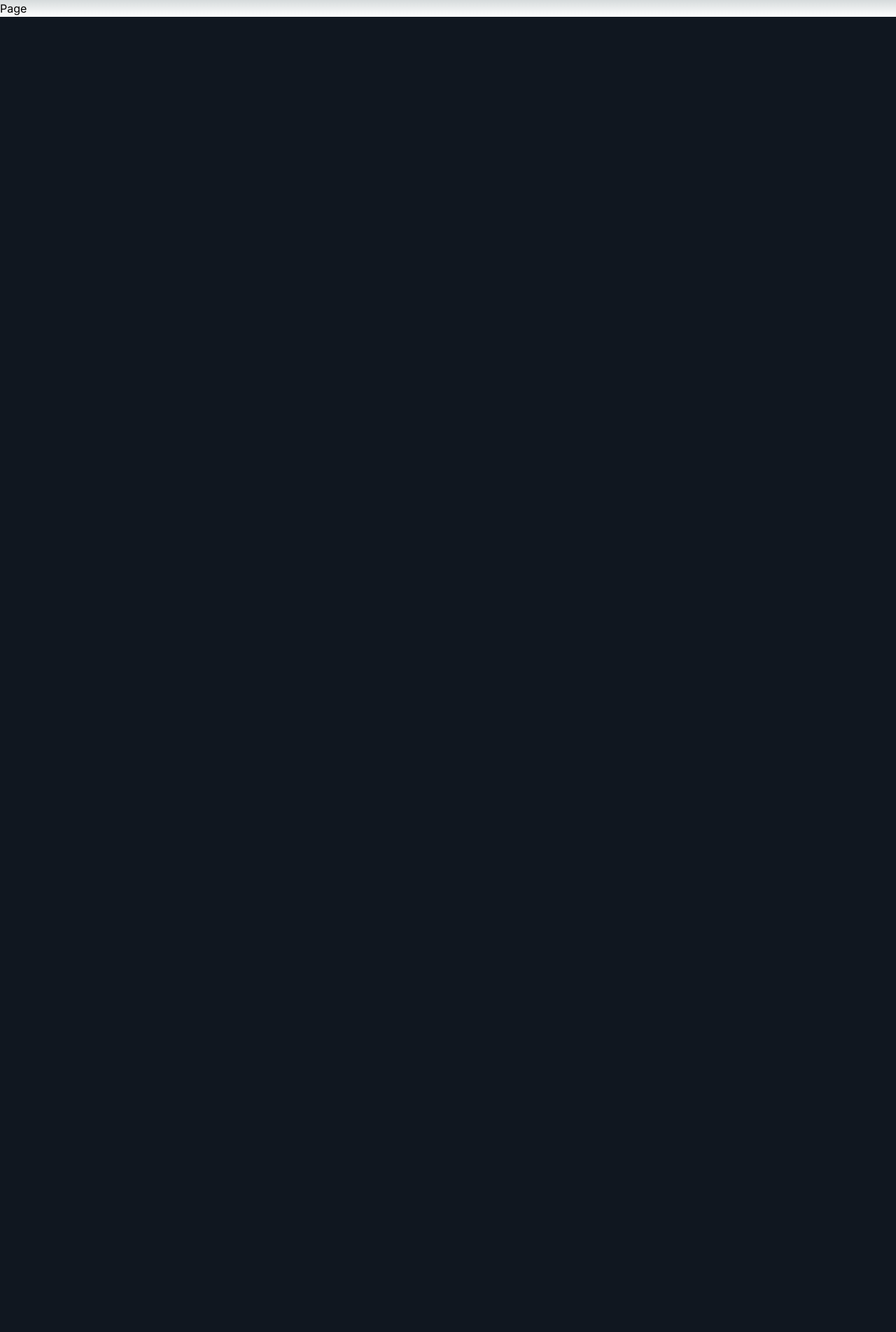
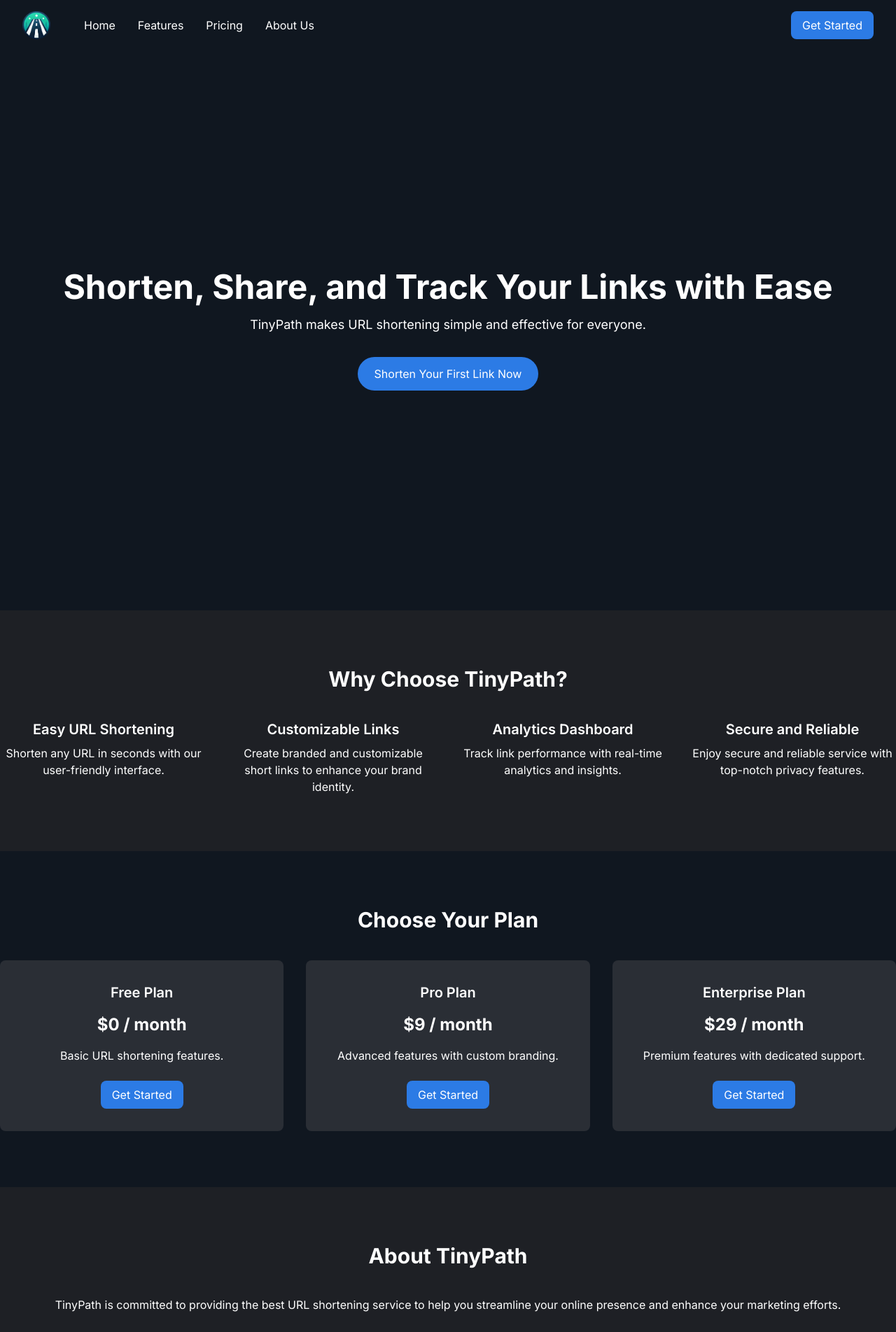
Before and after one commit to titan1230/Tiny-Path, a Next.js app: page / in a window 1280 px wide. Shown: the top 1903 px of the page at 70% size. Before the commit the page ends 800 px from the top, so only its background shows below. Built offline with nearby package versions, Linux system fonts and the light colour scheme.

Commit message:
chore: Update landing page with new design and content

```diff
--- a/src/app/page.tsx
+++ b/src/app/page.tsx
@@ -1,7 +1,109 @@
-export default function Home() {
+import React from "react";
+import Image from 'next/image'
+
+const LandingPage: React.FC = () => {
   return (
-    <div>
-      <h1>Page</h1>
+    <div className="bg-base-100 text-white">
+      {/* Header */}
+      <header className="bg-neutral text-white py-4 px-8 flex justify-between items-center">
+        <div className="flex items-center">
+          <Image src="/TinyPath.png" alt="TinyPath Logo" height={40} width={40} priority />
+          <nav className="ml-8">
+            <a href="#home" className="text-white mx-4">Home</a>
+            <a href="#features" className="text-white mx-4">Features</a>
+            <a href="#pricing" className="text-white mx-4">Pricing</a>
+            <a href="#about" className="text-white mx-4">About Us</a>
+          </nav>
+        </div>
+        <button className="bg-primary text-white py-2 px-4 rounded-lg hover:bg-[#1171ee] ease-in-out transition-all">
+          Get Started
+        </button>
+      </header>
+
+      {/* Hero Section */}
+      <section id="home" className="hero bg-base-100 text-white py-20 flex flex-col items-center text-center min-h-screen justify-center">
+        <h1 className="text-5xl font-bold mb-4">Shorten, Share, and Track Your Links with Ease</h1>
+        <p className="text-lg mb-8">TinyPath makes URL shortening simple and effective for everyone.</p>
+        <button className="bg-primary text-white py-3 px-6 rounded-full hover:bg-[#1171ee] ease-in-out transition-all">
+          Shorten Your First Link Now
+        </button>
+      </section>
+
+      {/* Features Section */}
+      <section id="features" className="features bg-base-200 text-white py-20">
+        <div className="container mx-auto text-center">
+          <h2 className="text-3xl font-bold mb-10">Why Choose TinyPath?</h2>
+          <div className="grid grid-cols-1 md:grid-cols-2 lg:grid-cols-4 gap-8">
+            <div className="feature-item">
+              <i className="fas fa-link text-primary text-4xl mb-4"></i>
+              <h3 className="text-xl font-semibold mb-2">Easy URL Shortening</h3>
+              <p>Shorten any URL in seconds with our user-friendly interface.</p>
+            </div>
+            <div className="feature-item">
+              <i className="fas fa-edit text-primary text-4xl mb-4"></i>
+              <h3 className="text-xl font-semibold mb-2">Customizable Links</h3>
+              <p>Create branded and customizable short links to enhance your brand identity.</p>
+            </div>
+            <div className="feature-item">
+              <i className="fas fa-chart-line text-primary text-4xl mb-4"></i>
+              <h3 className="text-xl font-semibold mb-2">Analytics Dashboard</h3>
+              <p>Track link performance with real-time analytics and insights.</p>
+            </div>
+            <div className="feature-item">
+              <i className="fas fa-lock text-primary text-4xl mb-4"></i>
+              <h3 className="text-xl font-semibold mb-2">Secure and Reliable</h3>
+              <p>Enjoy secure and reliable service with top-notch privacy features.</p>
+            </div>
+          </div>
+        </div>
+      </section>
+
+      {/* Pricing Section */}
+      <section id="pricing" className="pricing bg-base-100 text-white py-20">
+        <div className="container mx-auto text-center">
+          <h2 className="text-3xl font-bold mb-10">Choose Your Plan</h2>
+          <div className="grid grid-cols-1 md:grid-cols-3 gap-8">
+            <div className="pricing-card bg-base-300 p-8 rounded-lg">
+              <h3 className="text-xl font-semibold mb-4">Free Plan</h3>
+              <p className="text-2xl font-bold mb-4">$0 / month</p>
+              <p>Basic URL shortening features.</p>
+              <button className="bg-primary text-white py-2 px-4 rounded-lg mt-6">Get Started</button>
+            </div>
+            <div className="pricing-card bg-base-300 p-8 rounded-lg">
+              <h3 className="text-xl font-semibold mb-4">Pro Plan</h3>
+              <p className="text-2xl font-bold mb-4">$9 / month</p>
+              <p>Advanced features with custom branding.</p>
+              <button className="bg-primary text-white py-2 px-4 rounded-lg mt-6">Get Started</button>
+            </div>
+            <div className="pricing-card bg-base-300 p-8 rounded-lg">
+              <h3 className="text-xl font-semibold mb-4">Enterprise Plan</h3>
+              <p className="text-2xl font-bold mb-4">$29 / month</p>
+              <p>Premium features with dedicated support.</p>
+              <button className="bg-primary text-white py-2 px-4 rounded-lg mt-6">Get Started</button>
+            </div>
+          </div>
+        </div>
+      </section>
+
+      {/* About Us Section */}
+      <section id="about" className="about bg-base-200 text-white py-20">
+        <div className="container mx-auto text-center">
+          <h2 className="text-3xl font-bold mb-10">About TinyPath</h2>
+          <p className="mb-6">TinyPath is committed to providing the best URL shortening service to help you streamline your online presence and enhance your marketing efforts.</p>
+          <p className="mb-6">Our mission is to make sharing and tracking links easier, faster, and more efficient for everyone.</p>
+        </div>
+      </section>
+
+      {/* Footer */}
+      <footer className="bg-neutral text-white py-8">
+        <div className="container mx-auto flex flex-col md:flex-row justify-center items-center">
+          <div className="mb-4 md:mb-0">
+            <p>© 2024 TinyPath. All rights reserved.</p>
+          </div>
+        </div>
+      </footer>
     </div>
   );
-}
+};
+
+export default LandingPage;
```
